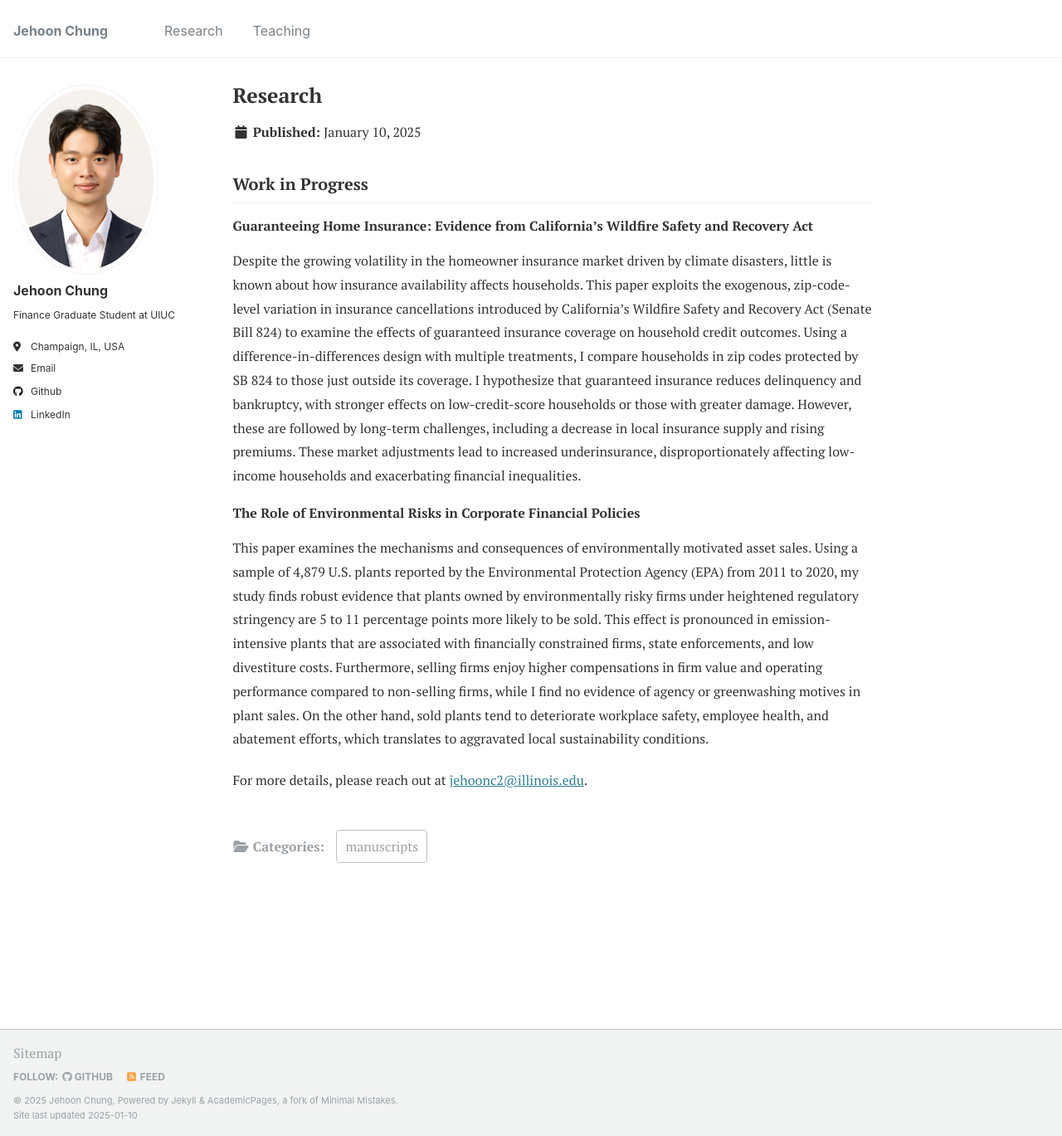
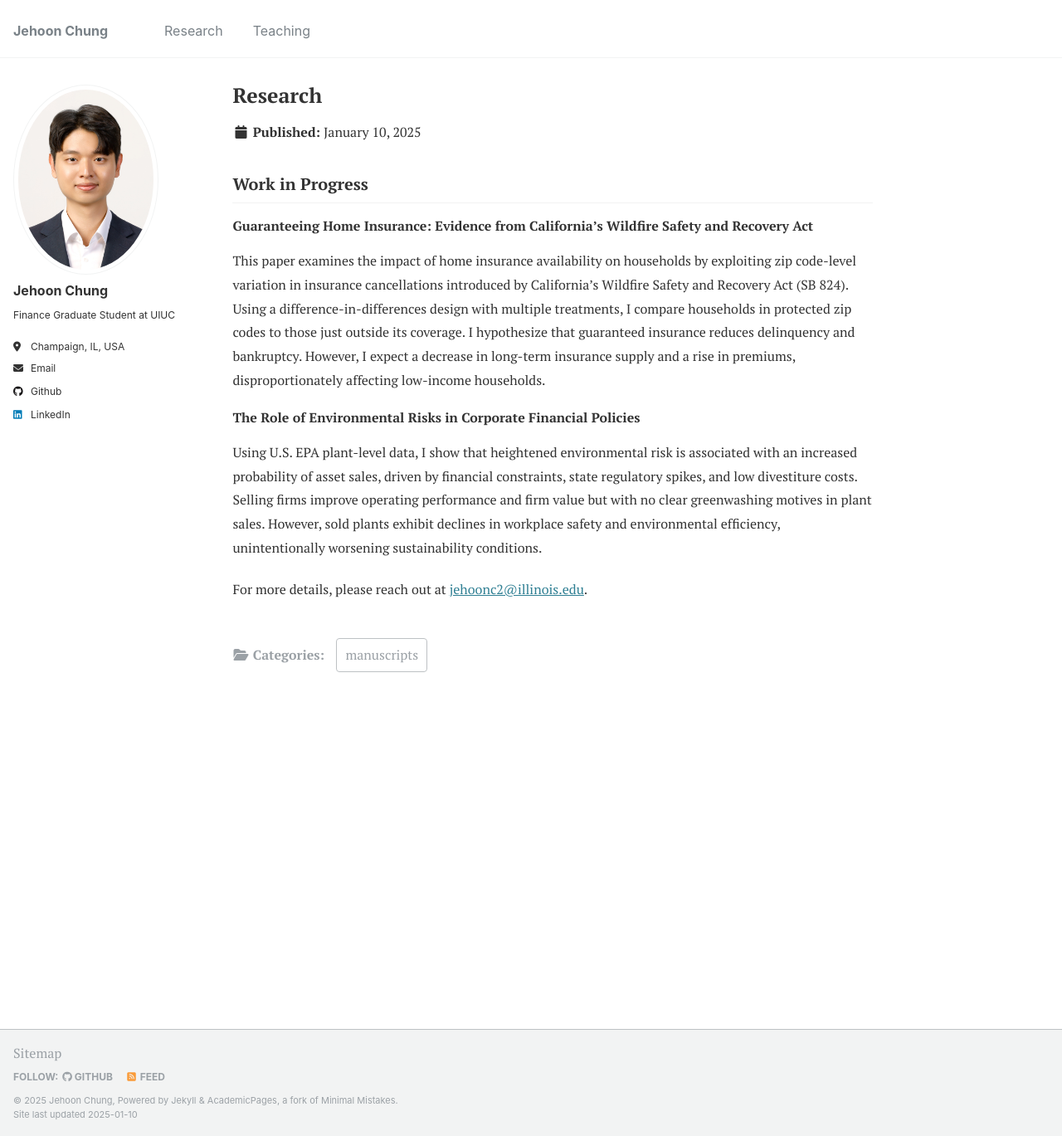
Before and after one commit to JehoonChung/jehoonchung.github.io, a Jekyll site: the page built from _research/research.md, in a window 1280 px wide and 1369 px high. Shown: the whole window at 83% size. Built offline with Jekyll 4.4.1, drawn with Linux system fonts in a browser that asks for light colours.

Commit message:
Update research.md

```diff
--- a/_research/research.md
+++ b/_research/research.md
@@ -10,9 +10,9 @@ permalink: /research/
 ## Work in Progress
 
 ### Guaranteeing Home Insurance: Evidence from California’s Wildfire Safety and Recovery Act
-Despite the growing volatility in the homeowner insurance market driven by climate disasters, little is known about how insurance availability affects households. This paper exploits the exogenous, zip-code-level variation in insurance cancellations introduced by California’s Wildfire Safety and Recovery Act (Senate Bill 824) to examine the effects of guaranteed insurance coverage on household credit outcomes. Using a difference-in-differences design with multiple treatments, I compare households in zip codes protected by SB 824 to those just outside its coverage. I hypothesize that guaranteed insurance reduces delinquency and bankruptcy, with stronger effects on low-credit-score households or those with greater damage. However, these are followed by long-term challenges, including a decrease in local insurance supply and rising premiums. These market adjustments lead to increased underinsurance, disproportionately affecting low-income households and exacerbating financial inequalities.
+This paper examines the impact of home insurance availability on households by exploiting zip code-level variation in insurance cancellations introduced by California’s Wildfire Safety and Recovery Act (SB 824). Using a difference-in-differences design with multiple treatments, I compare households in protected zip codes to those just outside its coverage. I hypothesize that guaranteed insurance reduces delinquency and bankruptcy. However, I expect a decrease in long-term insurance supply and a rise in premiums, disproportionately affecting low-income households.
 
 ### The Role of Environmental Risks in Corporate Financial Policies
-This paper examines the mechanisms and consequences of environmentally motivated asset sales. Using a sample of 4,879 U.S. plants reported by the Environmental Protection Agency (EPA) from 2011 to 2020, my study finds robust evidence that plants owned by environmentally risky firms under heightened regulatory stringency are 5 to 11 percentage points more likely to be sold. This effect is pronounced in emission-intensive plants that are associated with financially constrained firms, state enforcements, and low divestiture costs. Furthermore, selling firms enjoy higher compensations in firm value and operating performance compared to non-selling firms, while I find no evidence of agency or greenwashing motives in plant sales. On the other hand, sold plants tend to deteriorate workplace safety, employee health, and abatement efforts, which translates to aggravated local sustainability conditions.
+Using U.S. EPA plant-level data, I show that heightened environmental risk is associated with an increased probability of asset sales, driven by financial constraints, state regulatory spikes, and low divestiture costs. Selling firms improve operating performance and firm value but with no clear greenwashing motives in plant sales. However, sold plants exhibit declines in workplace safety and environmental efficiency, unintentionally worsening sustainability conditions.
 
 For more details, please reach out at [jehoonc2@illinois.edu](mailto:jehoonc2@illinois.edu).
```
